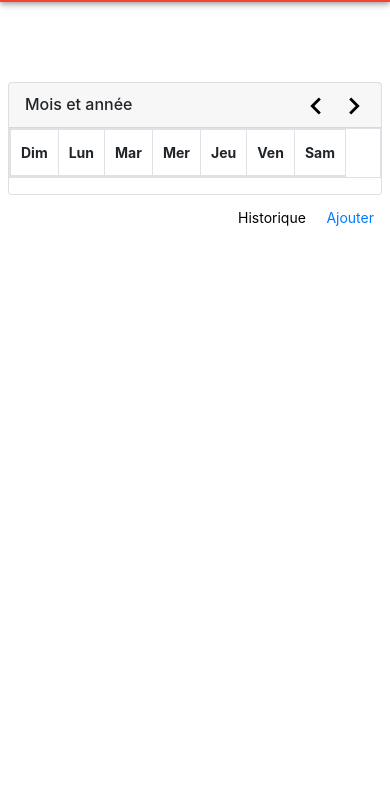
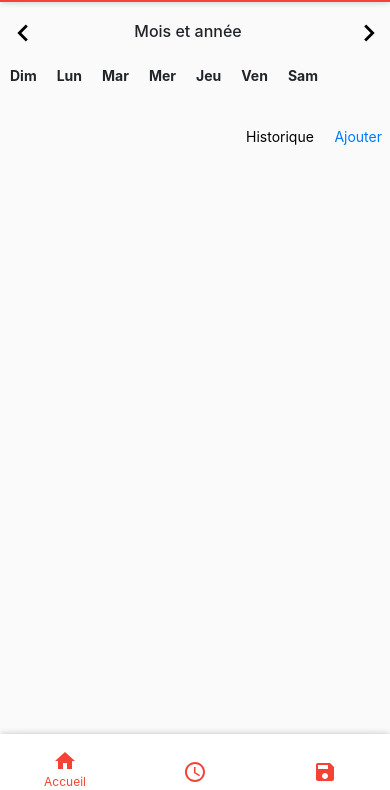
Before and after one commit to acanoenfr/agd-2018, a website: page www/home.html in a window 390 px wide. Shown: the part 54-844 px from the top of the page. Drawn offline with Linux system fonts and the light colour scheme; some packages are replaced by stand-ins of ours.

Commit message:
Re-style de la page d'accueil + début navbar

```diff
--- a/www/css/style.css
+++ b/www/css/style.css
@@ -1,3 +1,7 @@
+body, html {
+    background-color: #fafafa;
+}
+
 /****************************/
 /** Style du header/navbar **/
 /****************************/
@@ -10,7 +14,7 @@ header.navbar {
     width: 100%; height: 56px;
     z-index: 2;
     justify-content: flex-start;
-    box-shadow: 0 4px 5px 0 rgba(0,0,0,0.14), 0 1px 10px 0 rgba(0,0,0,0.12), 0 2px 4px -1px rgba(0,0,0,0.20);
+    box-shadow: 0 4px 5px 0 rgba(0,0,0,0.04), 0 1px 10px 0 rgba(0,0,0,0.02), 0 2px 4px -1px rgba(0,0,0,0.10);
 }
 #form-event{ margin-top: 100px; }
 header.navbar.bg-primary { background-color: #F44336!important; }
@@ -25,6 +29,37 @@ header.navbar.bg-primary { background-color: #F44336!important; }
 
 .navbar-icon { fill: white; }
 
+
+
+
+footer.navbar {
+    background-color: white;
+    height: 56px;
+    position: fixed;
+    bottom: 0;
+    left: 0;
+    right: 0;
+    box-shadow: 0 -4px 5px 0 rgba(0,0,0,0.04), 0 -1px 10px 0 rgba(0,0,0,0.02), 0 -2px 4px -1px rgba(0,0,0,0.10);
+    display: flex;
+    justify-content: space-around;
+    padding: 0;
+}
+
+footer.navbar > .navbar-btn {
+    width: 120px;
+    display: flex;
+    flex-direction: column;
+    align-items: center;
+    font-size: 12px;
+    color: #F44336;
+    justify-content: center;
+    height: 100%;
+}
+
+footer.navbar > .navbar-btn.current {
+    margin-top: 8px;
+    margin-bottom: 12px;
+}
 
 /****************************/
 /* Style de la page d'intro */
@@ -54,8 +89,8 @@ header.navbar.bg-primary { background-color: #F44336!important; }
 /* Calendrier */
 
 .container-fluid {
-    padding-top: 5rem;
-    padding-left: 8px; padding-right: 8px;
+    padding-top: 8px;
+    padding-left: 0; padding-right: 0;
 }
 
 td.bg-primary {
@@ -66,14 +101,27 @@ td { width: 5%; }
 
 .table th { padding-left: 10px; padding-right: 10px; }
 
-.card { font-size: 14px; }
+.card {
+    font-size: 14px;
+    border-style: none;
+    background-color: #fafafa;
+}
+
+.table-bordered, .table thead th, .table-bordered td, .table-bordered th {
+    border-style: none;
+}
+
+.table thead th, .table tbody td {
+    text-align: center;
+}
 
 
 /* Header du calendrier */
 
-.cd-btn-form {
-    position: absolute; right: 0;
-    margin-right: 8px;
+.form-inline {
+    display: flex;
+    justify-content: space-between;
+    padding-right: 10px;
 }
 
 button.cd-btn {
@@ -81,21 +129,18 @@ button.cd-btn {
     font-size: 1.2em;
     height: 34px; width: 34px;
 }
-.form-inline {
-    background-color: rgba(0,0,0,.03);
-    border-bottom: 1px solid rgba(0,0,0,.125);
+
+button.cd-btn:focus {
+    outline: none;
 }
+
 .card-header {
-    background-color: rgba(0, 0, 0, 0);
-    border-bottom: 1px solid rgba(0, 0, 0, 0);
     padding-left: 16px;
+    background: none;
+    border-style: none;
 }
 
 .flex-container{ display: flex; justify-content: space-between; }
-
-.cd-btn-form {
-    margin-right: 16px;
-}
 
 /* Boutons en dessous du calendrier */
 
--- a/www/home.html
+++ b/www/home.html
@@ -10,18 +10,15 @@
     </head>
     <body>
         <header class="navbar navbar-dark bg-primary">
-            <span class="navbar-brand home mb-0 h1">Deadline</span>
+            <span class="navbar-brand home mb-0 h1">My Deadlines</span>
         </header>
         <div class="container-fluid">
             <div class="card">
                 <div class="form-inline">
+                    <button id="previous" class="cd-btn" onclick="previous()"><svg xmlns="http://www.w3.org/2000/svg" width="34" height="34" viewBox="0 0 24 24"><path d="M15.41 7.41L14 6l-6 6 6 6 1.41-1.41L10.83 12z"/><path d="M0 0h24v24H0z" fill="none"/></svg></button>
                     <h6 class="card-header" id="monthAndYear">Mois et année</h6>
-                    <div class="cd-btn-form">
-                        <button id="previous" class="cd-btn" onclick="previous()"><svg xmlns="http://www.w3.org/2000/svg" width="34" height="34" viewBox="0 0 24 24"><path d="M15.41 7.41L14 6l-6 6 6 6 1.41-1.41L10.83 12z"/><path d="M0 0h24v24H0z" fill="none"/></svg></button>
-                        <button id="next" class="cd-btn" onclick="next()"><svg xmlns="http://www.w3.org/2000/svg" width="34" height="34" viewBox="0 0 24 24"><path d="M10 6L8.59 7.41 13.17 12l-4.58 4.59L10 18l6-6z"/><path d="M0 0h24v24H0z" fill="none"/></svg></button>
-                    </div>
+                    <button id="next" class="cd-btn" onclick="next()"><svg xmlns="http://www.w3.org/2000/svg" width="34" height="34" viewBox="0 0 24 24"><path d="M10 6L8.59 7.41 13.17 12l-4.58 4.59L10 18l6-6z"/><path d="M0 0h24v24H0z" fill="none"/></svg></button>
                 </div>
-
                 <table class="table table-bordered table-responsive-sm" id="calendar">
                     <thead>
                         <tr>
@@ -47,6 +44,20 @@
                 </div>
             </div>
         </div>
+        <footer class="navbar">
+            <div class="navbar-btn current" id="nav-accueil">
+                <svg xmlns="http://www.w3.org/2000/svg" width="24" height="24" viewBox="0 0 24 24"><path d="M10 20v-6h4v6h5v-8h3L12 3 2 12h3v8z" fill="#F44336"/></svg>
+                <span>Accueil</span>
+            </div>
+            <div class="navbar-btn" id="nav-historique">
+                <svg xmlns="http://www.w3.org/2000/svg" width="24" height="24" viewBox="0 0 24 24"><path d="M11.99 2C6.47 2 2 6.48 2 12s4.47 10 9.99 10C17.52 22 22 17.52 22 12S17.52 2 11.99 2zM12 20c-4.42 0-8-3.58-8-8s3.58-8 8-8 8 3.58 8 8-3.58 8-8 8z" fill="#F44336"/><path d="M12.5 7H11v6l5.25 3.15.75-1.23-4.5-2.67z" fill="#F44336"/></svg>
+                <span><!-- Historique --></span>
+            </div>
+            <div class="navbar-btn" id="nav-exporter">
+                <svg xmlns="http://www.w3.org/2000/svg" width="24" height="24" viewBox="0 0 24 24"><path d="M17 3H5c-1.11 0-2 .9-2 2v14c0 1.1.89 2 2 2h14c1.1 0 2-.9 2-2V7l-4-4zm-5 16c-1.66 0-3-1.34-3-3s1.34-3 3-3 3 1.34 3 3-1.34 3-3 3zm3-10H5V5h10v4z" fill="#F44336"/></svg>
+                <span><!-- Exporter --></span>
+            </div>
+        </footer>
         <script src="cordova.js"></script>
         <script src="js/all.min.js"></script>
         <script src="js/jquery.min.js"></script>
@@ -58,5 +69,6 @@
         <script src="js/index.js"></script>
         <!--<script src="js/permissions.js"></script>-->
         <!--<script src="js/notifications-test.js"></script>-->
+        <script src="js/navbar.js"></script>
     </body>
 </html>
--- /dev/null
+++ b/www/js/navbar.js
@@ -0,0 +1,36 @@
+var accueilbtn = $("#nav-accueil");
+var historiquebtn = $("#nav-historique");
+var exporterbtn = $("#nav-exporter");
+
+accueilbtn.click(function() {
+	$("#nav-historique span").text("");
+	historiquebtn.removeClass("current");
+
+	$("#nav-exporter span").text("");
+	exporterbtn.removeClass("current");
+
+	$("#nav-accueil span").text("Accueil");
+	accueilbtn.addClass("current");
+});
+
+historiquebtn.click(function() {
+	$("#nav-accueil span").text("");
+	accueilbtn.removeClass("current");
+
+	$("#nav-exporter span").text("");
+	exporterbtn.removeClass("current");
+
+	$("#nav-historique span").text("Historique");
+	historiquebtn.addClass("current");
+});
+
+exporterbtn.click(function() {
+	$("#nav-accueil span").text("");
+	accueilbtn.removeClass("current");
+
+	$("#nav-historique span").text("");
+	historiquebtn.removeClass("current");
+
+	$("#nav-exporter span").text("Exporter");
+	exporterbtn.addClass("current");
+});
```
